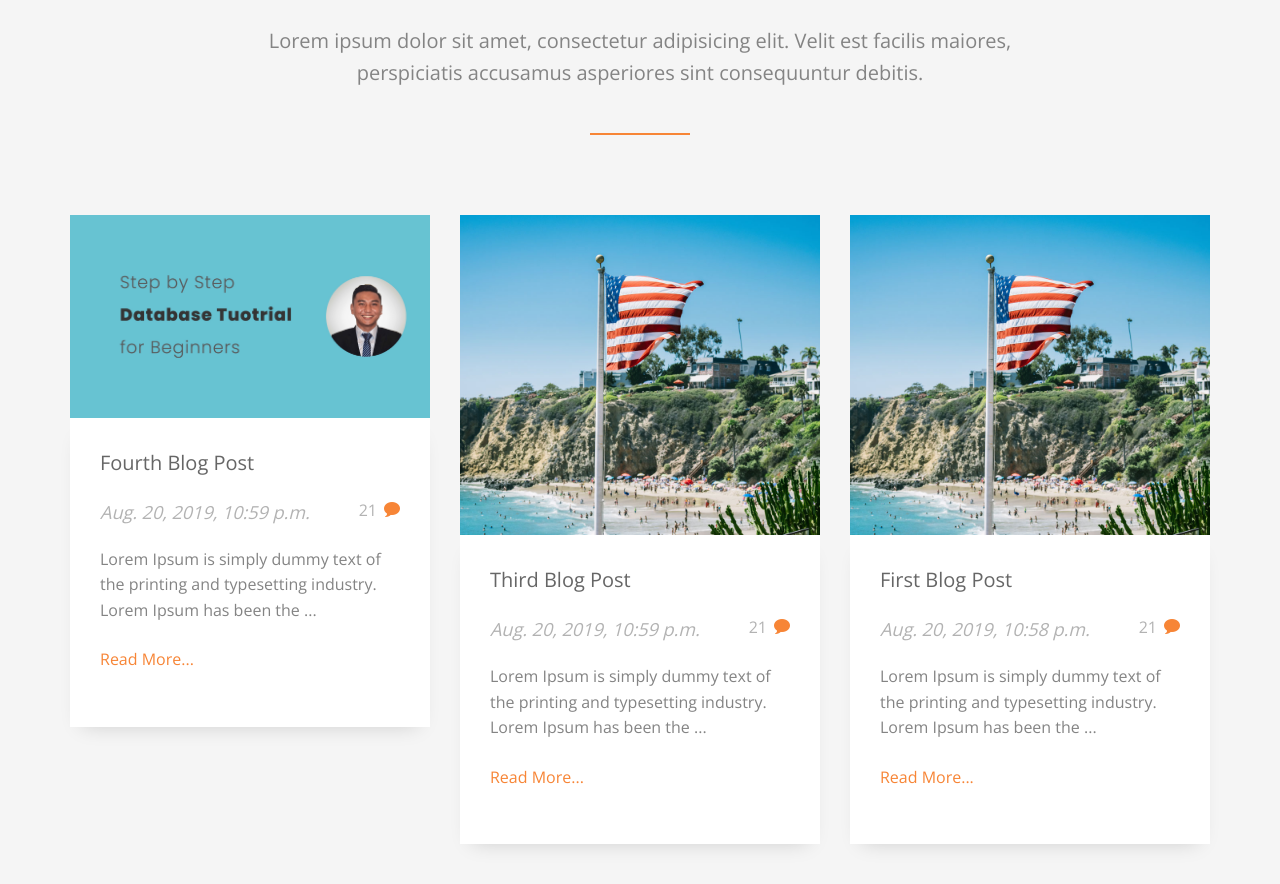
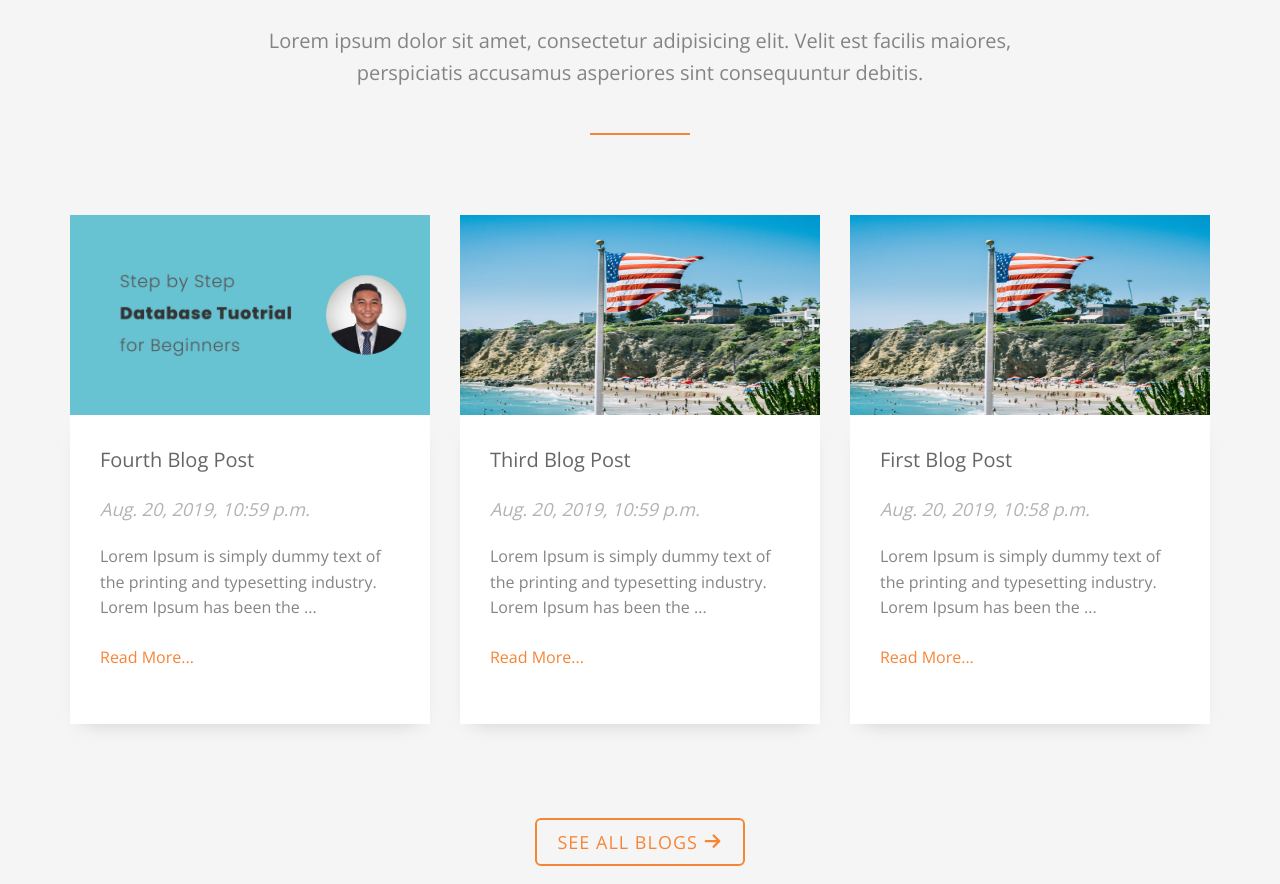
Before and after one commit to vijaythapa333/django-travel-lite, a Django app: page / in a window 1280 px wide. Shown: the part 3168-4052 px from the top of the page. Run offline with Django 3.2, Linux system fonts and the light colour scheme; data comes from the database, SQL or seed files in the repository; some libraries are stand-ins or nearby versions; some web fonts are replaced.

Commit message:
Blog Image h-w fixed

```diff
--- a/templates/index.html
+++ b/templates/index.html
@@ -384,16 +384,16 @@
 						<div class="fh5co-blog animate-box">
 
 							{% if blog.blog_image %}
-								<a href="{% url 'blog:blog-detail' blog.blog_slug %}"><img class="img-responsive" src="{{ blog.blog_image.url }}" alt=""></a>
+								<a href="{% url 'blog:blog-detail' blog.blog_slug %}"><img class="img-responsive" src="{{ blog.blog_image.url }}" alt="{{ blog.blog_title }}" style="height:200px; width:100%;"></a>
 							{% else %}
-								<a href="{% url 'blog:blog-detail' blog.blog_slug %}"><img class="img-responsive" src="{% static 'images/place-1.jpg' %}" alt=""></a>
+								<a href="{% url 'blog:blog-detail' blog.blog_slug %}"><img class="img-responsive" src="{% static 'images/place-1.jpg' %}" alt="{{ blog.blog_title }}" style="height:200px; width:100%;"></a>
 							{% endif %}
 
 							<div class="blog-text">
 								<div class="prod-title">
 									<h3><a href="{% url 'blog:blog-detail' blog.blog_slug %}">{{ blog.blog_title }}</a></h3>
 									<span class="posted_by">{{ blog.blog_created_at }}</span>
-									<span class="comment"><a href="">21<i class="icon-bubble2"></i></a></span>
+									{% comment %} <span class="comment"><a href="">21<i class="icon-bubble2"></i></a></span> {% endcomment %}
 									<p>{{ blog.blog_description|slice:":100" }} ...</p>
 									<p><a href="{% url 'blog:blog-detail' blog.blog_slug %}">Read More...</a></p>
 								</div>
```
